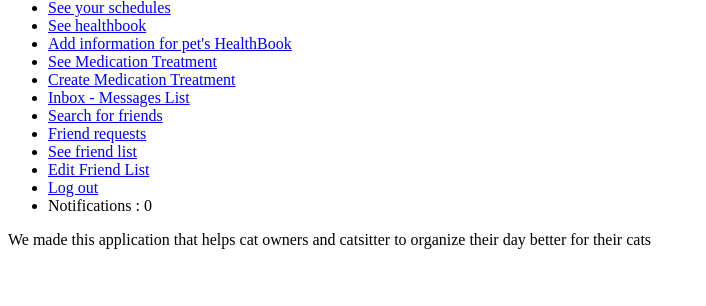
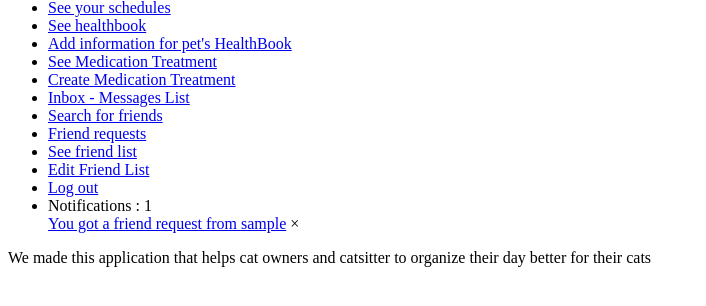
Before and after one commit to jonathanreveille/yuki_app, a Django app: page /friends/send_friend_request/1 in a window 1280 px wide. Shown: the part 191-497 px from the top of the page, without its empty margins (0-706 px from the left). Run offline with Django 3.2, Linux system fonts and the light colour scheme; the visitor is signed in with stand-in values (Sample User, id 1); data comes from the database, SQL or seed files in the repository; data that the repository does not hold is empty.

Commit message:
notification installed, works for friend request, need to implement for incoming messages

```diff
--- a/animals/templates/animals/show_notifications.html
+++ b/animals/templates/animals/show_notifications.html
@@ -4,37 +4,36 @@
 
     <div class="dropdown-menu">
         {% for notification in notifications %}
+            {% if notification.friend_request %}
 
-            {% if notification.friend_request %}
-                    {% if notification.notification_type == 1 %}
+                {% if notification.notification_type == 1 %}
 
                     <div class="dropdown-item-parent">
-
-                        <a href=""> You got a friend request from {{notification.from_user}}</a>
+                        <a href="{% url 'animals:friend_request_notification' notification.pk notification.friend_request.pk %}"> You got a friend request from {{notification.from_user}}</a>
                         <span class="dropdown" close>&times </span>
                     </div>
 
-                    {% elif notifications.notification_type == 2 %}
+                {% elif notification.notification_type == 2 %}
 
                     <div class="dropdown-item-parent">
-
-                        <a href=""> You got a message from {{notification.from_user}}</a>
+                        <a href="{% url 'animals:message_notification' notification.pk notification.message.pk %}">> You got a message from {{notification.from_user}}</a>
                         <span class="dropdown" close>&times </span>
                     </div>
-                    {% endif %}
 
-            {% elif notifications.message %}
+                {% endif %}
 
-                {% if notifications.notification_type == 2 %}
+            {% elif notification.message %}
+
+                {% if notification.notification_type == 2 %}
+
                 <div class="dropdown-item-parent">
-
-                    <a href=""> You got a message from {{notification.from_user}}</a>
+                    <a href="{% url 'animals:message_notification' notification.pk notification.message.pk %}"> You got a message from {{notification.from_user}}</a>
                     <span class="dropdown" close>&times </span>
                 </div>
-                {% endif %}}f
+
+                {% endif %}
 
             {% endif %}
-
         {% endfor %}
 
     </div>
--- a/animals/urls.py
+++ b/animals/urls.py
@@ -1,6 +1,6 @@
 from django.urls import path
 from . import views
-from .views import PetDeleteView, PetUpdateView
+from .views import PetDeleteView, PetUpdateView, FriendRequestNotification, MessageNotification
 
 app_name = "animals"
 
@@ -10,4 +10,6 @@ urlpatterns = [
     path('see_pet/', views.see_pet, name='see_pet'),
     path('update_pet/<int:pk>', PetUpdateView.as_view(), name='update_pet'),
     path('delete_pet/<int:pk>', PetDeleteView.as_view(), name='delete_pet'),
-    ]
+    path('notification/<int:notification_pk>/friends/see_friend_request_list/<int:friend_request_pk>', FriendRequestNotification.as_view(),name='friend_request_notification'),
+    path('notification/<int:notification_pk>/messenger/message_detail/<int:message_pk>', MessageNotification.as_view(),name='message_notification'),
+]
--- a/friends/forms.py
+++ b/friends/forms.py
@@ -1,6 +1,4 @@
 from django import forms
-
-from .models import FriendList
 
 
 class SearchForFriendForm(forms.Form):
--- a/friends/templates/friends/friend_request_list.html
+++ b/friends/templates/friends/friend_request_list.html
@@ -6,12 +6,14 @@
 
 {% for friend_request in friend_requests %}
 
-
 <ul>
     <li> Active : {{friend_request.is_active}} - timestamp : {{friend_request.timestamp}} </li>
     <li> Sender id : {{friend_request.sender.id}} - name : {{friend_request.sender.username}}</li>
     <li> Receiver id : {{friend_request.receiver.id}} - name : {{friend_request.receiver.username}}</li>
     <li> {{friend_request.sender}} wants to add you</li>
+    <li> {{friend_request.id}} --> FR ID</li>
+
+    <li><a href="{% url 'friends:see_friend_request_detail' friend_request.id %}">Detail</a></li>
 
     <form method="post" action="{% url 'friends:accept_friend_request' %}" enctype="multipart/form-data">
         {% csrf_token %}
--- a/friends/urls.py
+++ b/friends/urls.py
@@ -1,25 +1,24 @@
 from django.urls import path
 
 from . import views
-from .views import FriendRequestListView, FriendListView # FriendListDelete
+from .views import FriendRequestListView, FriendListView, FriendRequestDetailView
 
 app_name = "friends"
 
 urlpatterns = [
     # Search for user
     path('search_for_friends/', views.search_for_friends, name='search_for_friends'),
-    path('search_friends_result', views.search_friends_result, name='search_friends_result'),
+    path('search_friends_result/', views.search_friends_result, name='search_friends_result'),
 
     # Friend requests
     path('send_friend_request/<int:pk>', views.send_friend_request, name="send_friend_request"),
     path('accept_friend_request/', views.accept_friend_request, name="accept_friend_request"),
     path('see_friend_request_list/', FriendRequestListView.as_view(), name="see_friend_request_list"),
 
+    path('see_friend_request_detail/<int:pk>',FriendRequestDetailView.as_view(), name="see_friend_request_detail"), #new line for notifications
+
     #User's friends
     path('see_friends/', FriendListView.as_view(), name='see_friends'),
-    # path('delete_friend/<int:pk>', views.delete_friend, name='delete_friend'),
-    #path('delete_friend/<int:pk>', FriendListDelete.as_view(), name='delete_friend'),
-
     #new try
     path('delete_mutual_friend/', views.delete_friend, name="delete_mutual_friend"),
 ]
--- a/friends/views.py
+++ b/friends/views.py
@@ -1,3 +1,4 @@
+from notifications.models import Notification
 from django.http.response import HttpResponseRedirect
 from django.shortcuts import get_object_or_404, redirect, render
 from django.contrib.auth.decorators import login_required
@@ -11,6 +12,7 @@ from django.contrib import messages
 from .forms import SearchForFriendForm
 from users.models import User
 from .models import  FriendRequest, FriendList
+from notifications.models import Notification
 
 
 @login_required
@@ -70,8 +72,17 @@ def send_friend_request(request, pk):
 
     if created:
         friend_request.save()
+        notification = Notification.objects.create(notification_type=1, from_user=request.user, to_user=receiver, friend_request=friend_request)
 
     return render(request, 'animals/home.html')
+
+
+class FriendRequestDetailView(LoginRequiredMixin, DetailView):
+    """view to see the unique friend request"""
+
+    model = FriendRequest
+    context_object_name = 'friend_request'
+    template_name = 'friends/friend_request_detail.html'
 
 
 class FriendRequestListView(LoginRequiredMixin, ListView):
--- a/messenger/models.py
+++ b/messenger/models.py
@@ -22,7 +22,7 @@ class Messenger(models.Model):
     timestamp = models.DateTimeField(auto_now_add=True)
 
     def __str__(self):
-        return f"{self.sender.username}"
+        return f"sender : {self.sender.username}"
 
     class Meta:
         ordering = ['-timestamp']
--- a/messenger/views.py
+++ b/messenger/views.py
@@ -7,6 +7,7 @@ from django.urls import reverse_lazy
 
 from .models import Messenger
 from .forms import CreateMessageForUser, CreateReplyMessageForUser
+from notifications.models import Notification
 
 
 # Create your views here.
@@ -33,6 +34,7 @@ class MessengerCreateView(LoginRequiredMixin,CreateView):
     form_class = CreateMessageForUser
     template_name = 'messenger/messenger_form.html'
     success_url = reverse_lazy('messenger:message_list')
+
 
     def form_valid(self, form):
         """check if the form is valid"""
```
Also changed, not shown: animals/views.py (+33 -0 lines).
